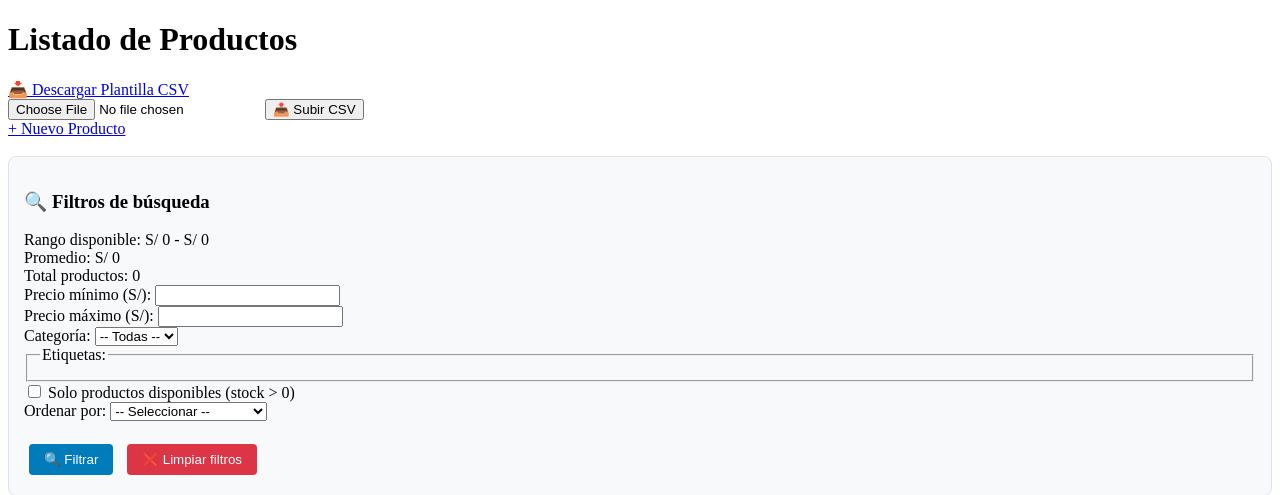
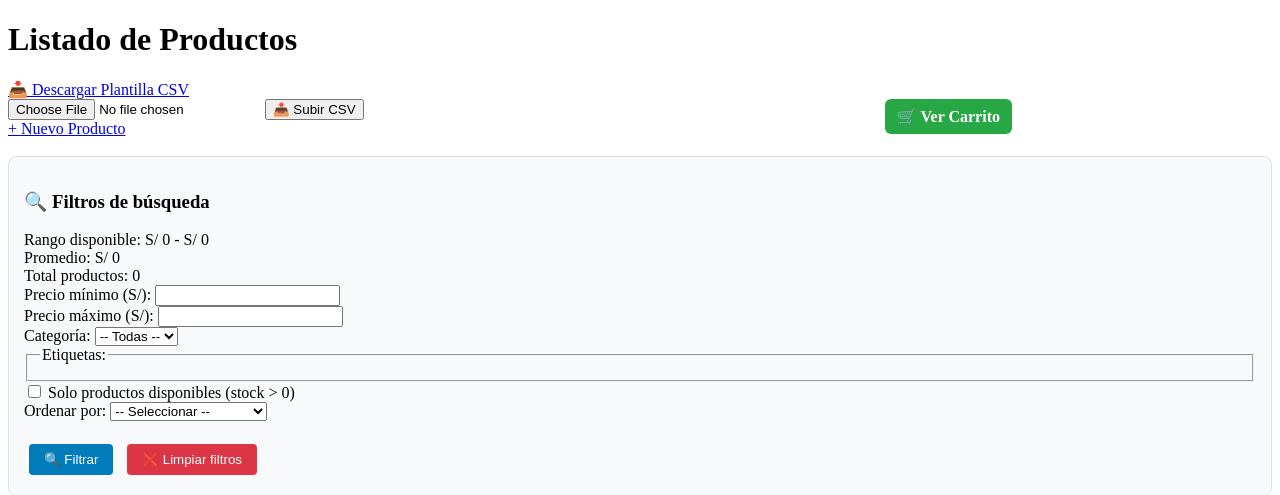
Before and after one commit to LuisLaurente/tecnovedades, a PHP site: page / in a window 1280 px wide. Shown: the top 495 px of the page. Run offline with PHP 8.4, Linux system fonts and the light colour scheme; data that the repository does not hold is empty.

Commit message:
Req 19: Módulo de carrito de compras (vista, agregar, eliminar, persistencia)

```diff
--- a/controllers/ProductoController.php
+++ b/controllers/ProductoController.php
@@ -210,7 +210,7 @@ class ProductoController
                ->execute([$id, $etiqueta_id]);
         }
 
-        header("Location: /producto/editar/$id");
+        header("Location: /TECNOVEDADES/public/producto/editar/$id");
         exit;
     }
 
--- a/public/css/producto-index.css
+++ b/public/css/producto-index.css
@@ -146,6 +146,7 @@
     transition: background-color 0.3s ease;
 }
 
+
 .btn-limpiar:hover {
     background: #c82333;
 }
@@ -208,6 +209,7 @@
     cursor: not-allowed;
 }
 
+
 /* Estilos responsivos */
 @media (max-width: 768px) {
     .filtros-form {
@@ -247,4 +249,5 @@
     .filtro-categoria {
         max-width: 100%;
     }
+
 }
--- a/views/producto/index.php
+++ b/views/producto/index.php
@@ -1,4 +1,17 @@
-<?php $base = '/TECNOVEDADES/public/'; ?>
+<?php $base = '/TECNOVEDADES/public/';
+ // Asegura que la sesión esté activa con verificador
+ if (session_status() === PHP_SESSION_NONE) {
+    session_start();
+}
+// Inicializa contador del carrito
+$cantidadEnCarrito = 0;
+
+if (isset($_SESSION['carrito'])) {
+    foreach ($_SESSION['carrito'] as $item) {
+        $cantidadEnCarrito += $item['cantidad'];
+    }
+}
+?>
 <!DOCTYPE html>
 <html lang="es">
 <head>
@@ -74,18 +87,77 @@
         #productosContainer {
             min-height: 100px;
         }
-
+        .boton-carrito {
+        background-color: #28a745;
+        color: white;
+        padding: 8px 12px;
+        border-radius: 6px;
+        text-decoration: none;
+        font-weight: bold;
+        float:right;
+        position: relative;
+        right: 260px;
+        }
         @keyframes fadeIn {
             from { opacity: 0; }
             to { opacity: 1; }
         }
     </style>
+    <!-- Alerta carrito -->
+    <?php if (isset($_SESSION['mensaje_carrito'])): ?>
+        <div id="mensaje-alerta" style="
+            position: fixed;
+            top: 20px;
+            left: 50%;
+            transform: translateX(-50%);
+            background-color: #28a745;
+            color: white;
+            padding: 12px 24px;
+            border-radius: 8px;
+            font-weight: bold;
+            box-shadow: 0 2px 10px rgba(0,0,0,0.2);
+            z-index: 9999;
+            text-align: center;
+            animation: fadein 0.5s;
+        ">
+            <?= $_SESSION['mensaje_carrito'] ?>
+        </div>
+
+        <script>
+            setTimeout(() => {
+                const alerta = document.getElementById('mensaje-alerta');
+                if (alerta) {
+                    alerta.style.display = 'none';
+                }
+            }, 3000);
+        </script>
+        <?php unset($_SESSION['mensaje_carrito']); ?>
+    <?php endif; ?>
+
+
 </head>
 <body>
+    <!-- Lista -->
     <h1>Listado de Productos</h1>
 
     <a href="<?= $base ?>cargaMasiva/descargarPlantilla">📥 Descargar Plantilla CSV</a><br>
-
+    <!-- Carrito -->
+    <a href="/TECNOVEDADES/public/carrito/ver" class="boton-carrito">🛒 Ver Carrito<?php if ($cantidadEnCarrito > 0): ?>
+        <span style="
+            position: absolute;
+            top: -8px;
+            right: -12px;
+            background-color: rgb(245, 115, 8);
+            color: white;
+            font-size: 12px;
+            padding: 2px 6px;
+            border-radius: 50%;
+            font-weight: bold;
+        ">
+            <?= $cantidadEnCarrito ?>
+        </span>
+    <?php endif; ?>
+</a>
     <form action="<?= $base ?>cargaMasiva/procesarCSV" method="POST" enctype="multipart/form-data">
         <input type="file" name="archivo_csv" accept=".csv" required>
         <button type="submit">📤 Subir CSV</button>
@@ -194,6 +266,14 @@
                     <a href="<?= $base ?>producto/eliminar/<?= $producto['id'] ?>" onclick="return confirm('¿Estás seguro de eliminar este producto?')">Eliminar</a>
                 </div>
             </div>
+            <form method="POST" action="/tecnovedades/public/carrito/agregar">
+                <input type="hidden" name="producto_id" value="<?= $producto['id'] ?>">
+                <label>Talla: <input type="text" name="talla"></label>
+                <label>Color: <input type="text" name="color"></label>
+                <label>Cantidad: <input type="number" name="cantidad" value="1" min="1"></label>
+                <button type="submit">Agregar al Carrito</button>
+            </form>
+
         <?php endforeach; ?>
     <?php else: ?>
         <p>No hay productos disponibles.</p>
```
Also changed, not shown: controllers/CarritoController.php (added, +69 -0 lines), views/carrito/ver.php (added, +44 -0 lines).
